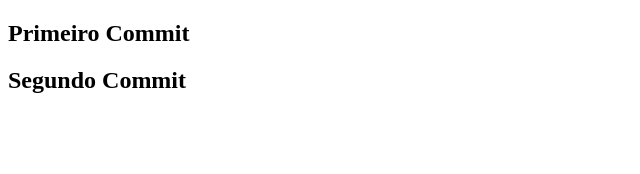
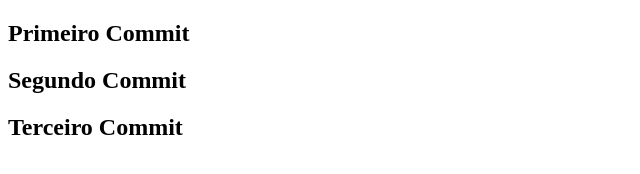
Before and after one commit to Th14go/projeto-colaborativo, a plain HTML site: page index.html in a window 1280 px wide. Shown: the whole page, without its empty margins (0-640 px from the left). Drawn offline with Linux system fonts and the light colour scheme.

Commit message:
Terceiro Commit

```diff
--- a/index.html
+++ b/index.html
@@ -15,6 +15,7 @@
     <body>
        <h2>Primeiro Commit</h2>
        <h2>Segundo Commit</h2>
+       <h2>Terceiro Commit</h2>
 
     </body>
 </html>
```
